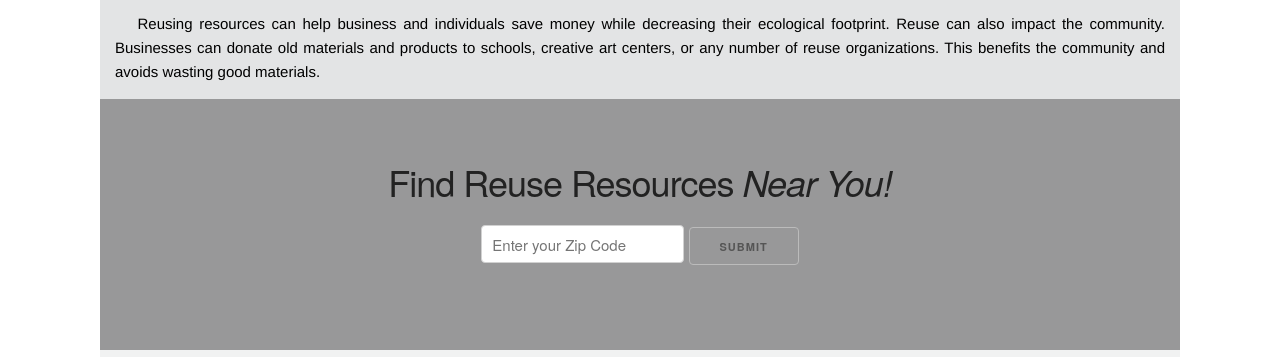
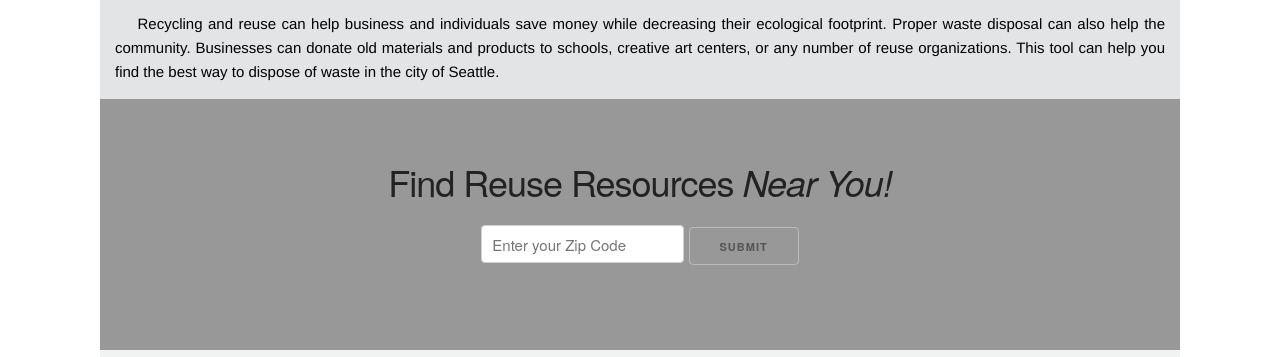
Before and after one commit to pjosifovic/can_i_recycle, a plain HTML site: page resources.html in a window 1280 px wide. Shown: the part 128-485 px from the top of the page. Drawn offline with Linux system fonts and the light colour scheme.

Commit message:
updated resources paragraph

```diff
--- a/resources.html
+++ b/resources.html
@@ -25,7 +25,7 @@
     <main>
       <p class="slogan">RESOURCES FOR REUSE</p>
       <section class="aboutReusing">
-          <p>Reusing resources can help business and individuals save money while decreasing their ecological footprint.  Reuse can also impact the community. Businesses can donate old materials and products to schools, creative art centers, or any number of reuse organizations. This benefits the community and avoids wasting good materials.
+          <p>Recycling and reuse can help business and individuals save money while decreasing their ecological footprint.  Proper waste disposal can also help the community. Businesses can donate old materials and products to schools, creative art centers, or any number of reuse organizations. This tool can help you find the best way to dispose of waste in the city of Seattle.
           </p>
       </section>
       <div id="mainSection">
```
